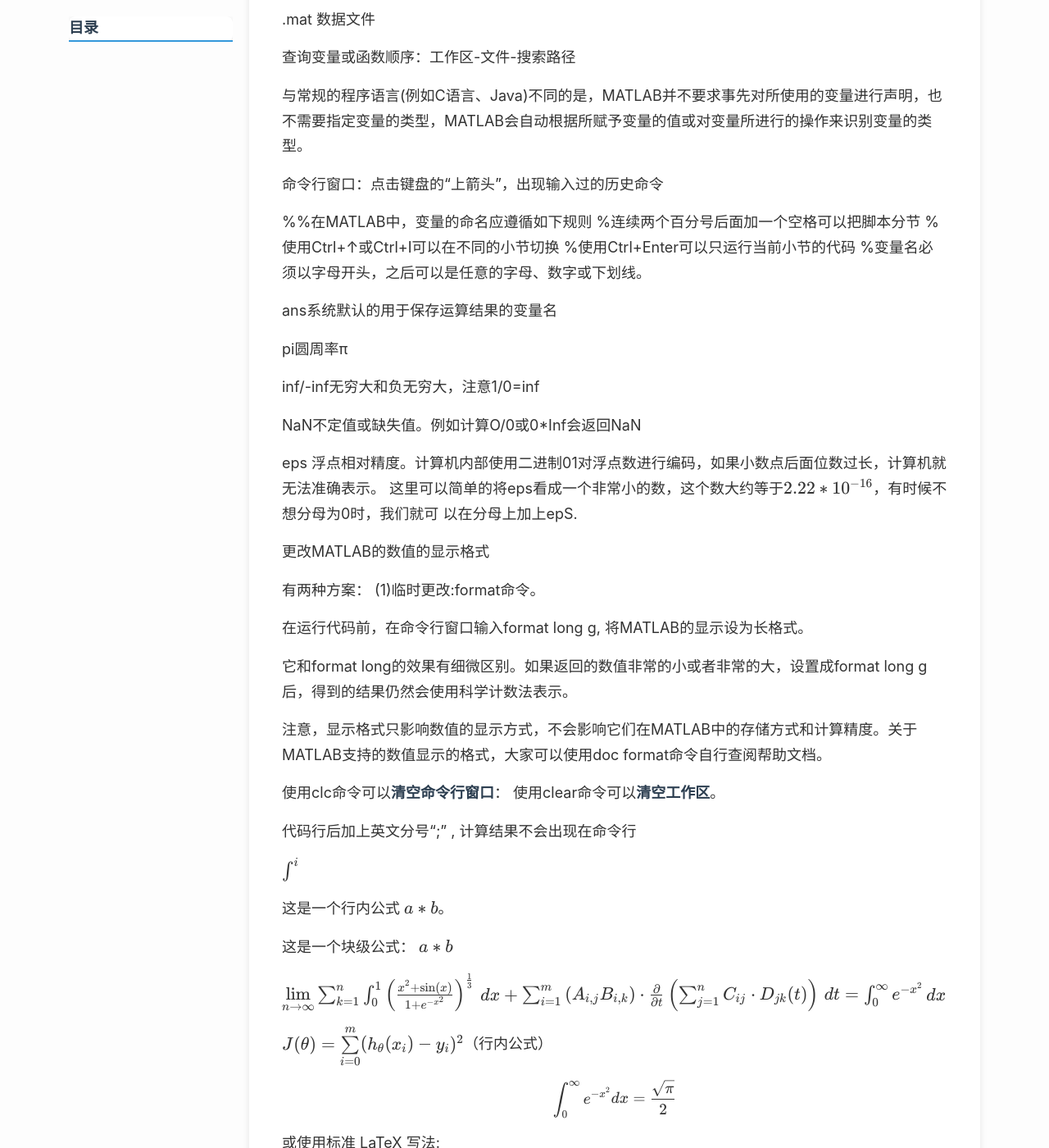
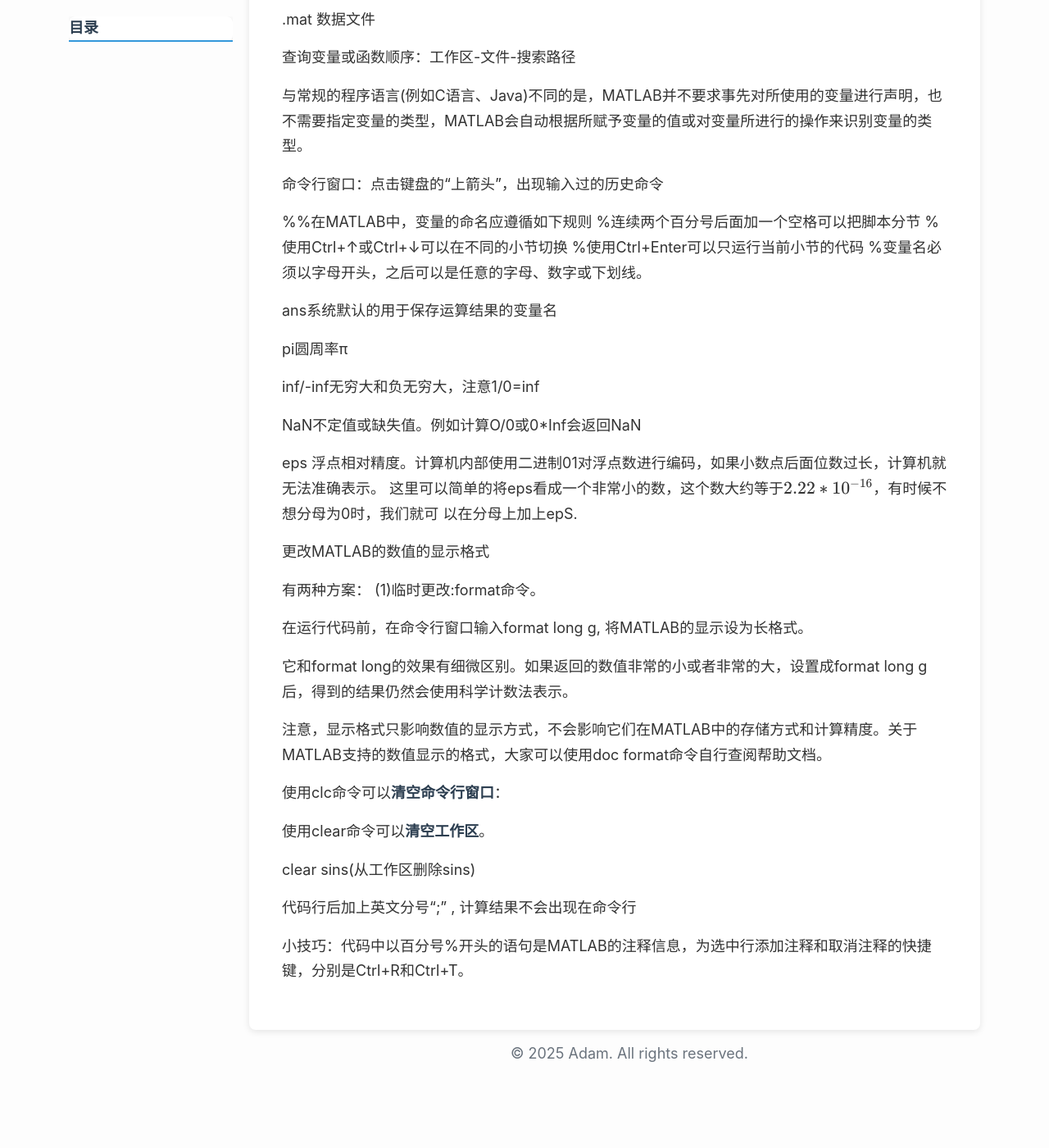
Before and after one commit to lzh210802066/lzh210802066.github.io, a Jekyll site: the page built from _posts/skill/2025-10-31-matlab.md, in a window 1280 px wide and 1400 px high, scrolled down 574 px. Shown: the whole window at 82% size. Built offline with Jekyll 4.4.1, drawn with Linux system fonts in a browser that asks for light colours; comment, search, counter and statistics services are not loaded; after the commit the page ends 1929 px from its top, so only the background shows below that; some of the changed text lies outside the part shown.

Commit message:
Update blog content

```diff
--- a/_posts/skill/2025-10-31-matlab.md
+++ b/_posts/skill/2025-10-31-matlab.md
@@ -39,7 +39,7 @@ categories: skill
 
 %%在MATLAB中，变量的命名应遵循如下规则
 %连续两个百分号后面加一个空格可以把脚本分节
-%使用Ctrl+↑或Ctrl+I可以在不同的小节切换
+%使用Ctrl+↑或Ctrl+↓可以在不同的小节切换
 %使用Ctrl+Enter可以只运行当前小节的代码
 %变量名必须以字母开头，之后可以是任意的字母、数字或下划线。
 
@@ -70,33 +70,16 @@ eps 浮点相对精度。计算机内部使用二进制01对浮点数进行编
 
 注意，显示格式只影响数值的显示方式，不会影响它们在MATLAB中的存储方式和计算精度。关于MATLAB支持的数值显示的格式，大家可以使用doc format命令自行查阅帮助文档。
 
+
+
+
 使用clc命令可以**清空命令行窗口**：
+
 使用clear命令可以**清空工作区**。
+
+clear sins(从工作区删除sins)
 
 代码行后加上英文分号“;” , 计算结果不会出现在命令行
 
 
-$\int ^i$
-
-<p>这是一个行内公式 $ a * b $。</p>
-<p>这是一个块级公式： $$ a * b $$ </p>
-
-
-$
-\lim\limits_{n \to \infty} \sum_{k=1}^{n} \int_{0}^{1} \left( \frac{x^2 + \sin(x)}{1 + e^{-x^2}} \right)^{\frac{1}{3}} \, dx + \sum_{i=1}^{m} \left( A_{i,j} B_{i,k} \right) \cdot \frac{\partial}{\partial t} \left( \sum_{j=1}^{n} C_{ij} \cdot D_{jk}(t) \right) \, dt
-= \int_{0}^{\infty} e^{-x^2} \, dx
-$
-
-
-$J(\theta)=\sum\limits_{i=0}^{m} (h_{\theta}(x_i)-y_i)^2$（行内公式）
-
-
-$$
-\int_{0}^{\infty} e^{-x^2} dx = \frac{\sqrt{\pi}}{2}
-$$
-
-
-或使用标准 LaTeX 写法:
-\\[
-\frac{\partial^2 u}{\partial t^2} = c^2 \nabla^2 u
-\\]
+小技巧：代码中以百分号%开头的语句是MATLAB的注释信息，为选中行添加注释和取消注释的快捷键，分别是Ctrl+R和Ctrl+T。
```
